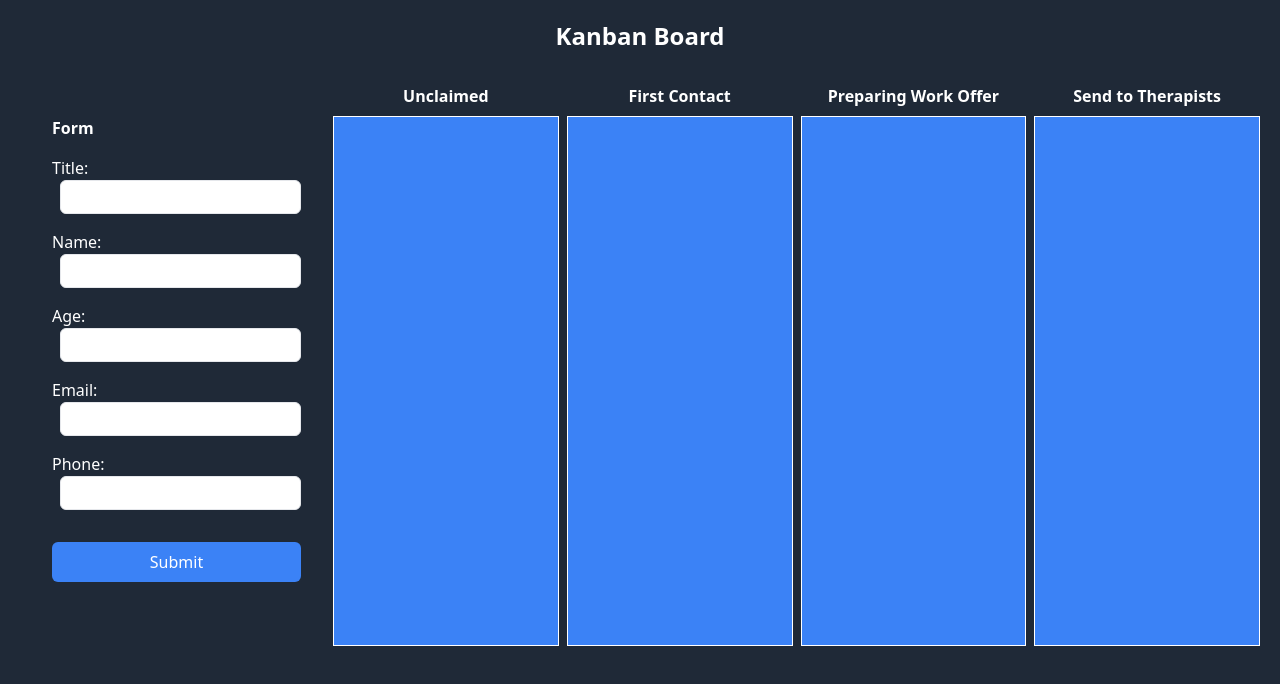
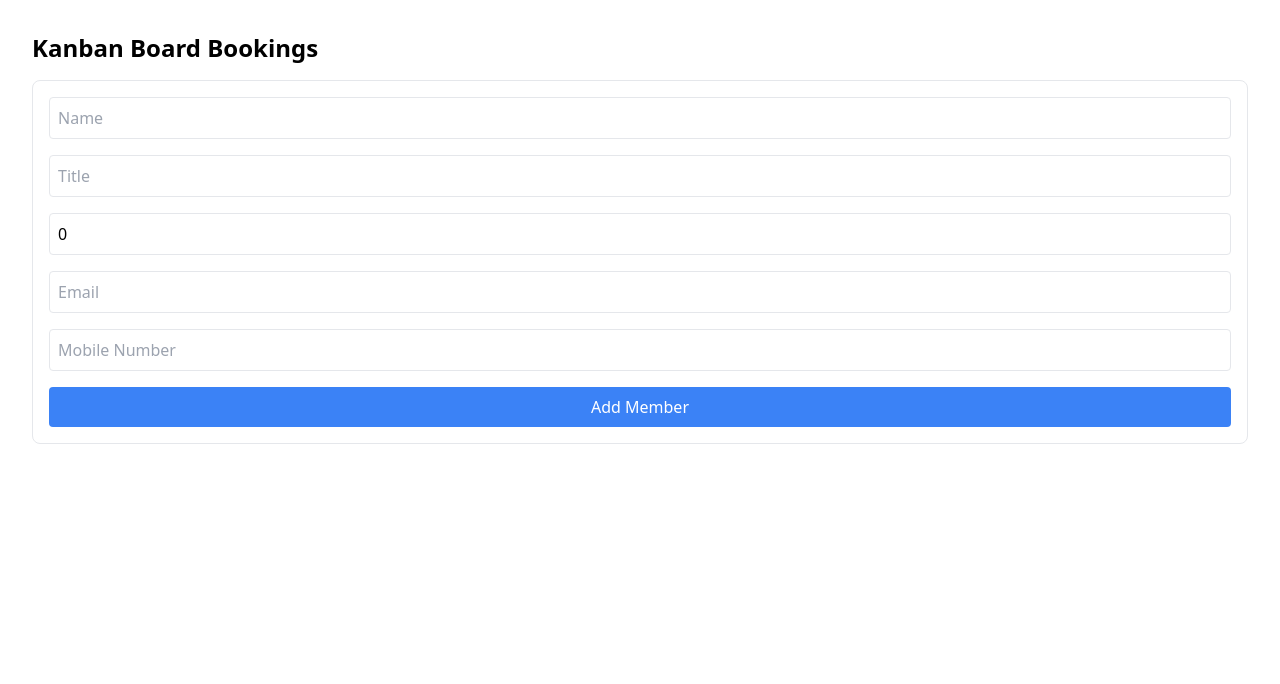
Before and after one commit to kimo12345678/kanban-board, a React (Vite) app in the folder kanban-board/: page / in a window 1280 px wide. Shown: the top 684 px of the page. Built offline with nearby package versions, Linux system fonts and the light colour scheme.

Commit message:
feat: added member form

```diff
--- a/kanban-board/src/App.tsx
+++ b/kanban-board/src/App.tsx
@@ -1,89 +1,32 @@
-function App() {
+// src/App.tsx
+import React, { useState } from 'react';
+import MemberForm from './components/MemberForm';
+
+interface Member {
+  name: string;
+  title: string;
+  age: number;
+  email: string;
+  mobileNumber: string;
+}
+
+const App: React.FC = () => {
+  const [members, setMembers] = useState<Member[]>([]);
+
+  const handleAddMember = (member: Member) => {
+    setMembers([...members, member]);
+  };
+
   return (
-    <div className="bg-gray-800 min-h-screen p-5">
-      <header className="flex flex-col items-center justify-center text-2xl text-white mb-8">
-        <b>Kanban Board</b>
-      </header>
-
-      <div className="flex flex-row text-white">
-        {/* Form Section */}
-        <div className="flex flex-col gap-4 m-8">
-          <b>Form</b>
-          <div>
-            <label htmlFor="title">Title:</label>
-            <input
-              type="text"
-              id="title"
-              name="title"
-              className="ml-2 p-1 border rounded-md"
-            />
-          </div>
-          <div>
-            <label htmlFor="name">Name:</label>
-            <input
-              type="text"
-              id="name"
-              name="name"
-              className="ml-2 p-1 border rounded-md"
-            />
-          </div>
-          <div>
-            <label htmlFor="age">Age:</label>
-            <input
-              type="text"
-              id="age"
-              name="age"
-              className="ml-2 p-1 border rounded-md"
-            />
-          </div>
-          <div>
-            <label htmlFor="email">Email:</label>
-            <input
-              type="text"
-              id="email"
-              name="email"
-              className="ml-2 p-1 border rounded-md"
-            />
-          </div>
-          <div>
-            <label htmlFor="phone">Phone:</label>
-            <input
-              type="text"
-              id="phone"
-              name="phone"
-              className="ml-2 p-1 border rounded-md"
-            />
-          </div>
-
-          <button className="bg-blue-500 text-white p-2 rounded-md mt-4">
-            Submit
-          </button>
-        </div>
-
-        {/* Kanban Board Section */}
-        <div className="flex flex-col w-full text-center">
-          <div className="flex flex-row h-full justify-between gap-2">
-            <div className="flex-1">
-              <b>Unclaimed</b>
-              <div className="bg-blue-500 border border-white h-full mt-2"></div>
-            </div>
-            <div className="flex-1">
-              <b>First Contact</b>
-              <div className="bg-blue-500 border border-white h-full mt-2"></div>
-            </div>
-            <div className="flex-1">
-              <b>Preparing Work Offer</b>
-              <div className="bg-blue-500 border border-white h-full mt-2"></div>
-            </div>
-            <div className="flex-1">
-              <b>Send to Therapists</b>
-              <div className="bg-blue-500 border border-white h-full mt-2"></div>
-            </div>
-          </div>
-        </div>
+    <div className="p-8">
+      <h1 className="text-2xl font-bold mb-4">Kanban Board Bookings</h1>
+      <MemberForm onAddMember={handleAddMember} />
+      {/* Placeholder for Kanban board which will be added next */}
+      <div className="mt-8">
+        {/* Kanban columns will be implemented here */}
       </div>
     </div>
   );
-}
+};
 
 export default App;
--- /dev/null
+++ b/kanban-board/src/components/MemberForm.tsx
@@ -0,0 +1,88 @@
+// src/components/MemberForm.tsx
+import React, { useState } from 'react';
+
+interface MemberFormProps {
+  onAddMember: (member: Member) => void;
+}
+
+interface Member {
+  name: string;
+  title: string;
+  age: number;
+  email: string;
+  mobileNumber: string;
+}
+
+const MemberForm: React.FC<MemberFormProps> = ({ onAddMember }) => {
+  const [formData, setFormData] = useState<Member>({
+    name: '',
+    title: '',
+    age: 0,
+    email: '',
+    mobileNumber: '',
+  });
+
+  const handleChange = (e: React.ChangeEvent<HTMLInputElement>) => {
+    const { name, value } = e.target;
+    setFormData({ ...formData, [name]: value });
+  };
+
+  const handleSubmit = (e: React.FormEvent) => {
+    e.preventDefault();
+    onAddMember(formData);
+    setFormData({ name: '', title: '', age: 0, email: '', mobileNumber: '' });
+  };
+
+  return (
+    <form onSubmit={handleSubmit} className="flex flex-col gap-4 p-4 border rounded-lg">
+      <input
+        type="text"
+        name="name"
+        value={formData.name}
+        onChange={handleChange}
+        placeholder="Name"
+        className="p-2 border rounded"
+        required
+      />
+      <input
+        type="text"
+        name="title"
+        value={formData.title}
+        onChange={handleChange}
+        placeholder="Title"
+        className="p-2 border rounded"
+        required
+      />
+      <input
+        type="number"
+        name="age"
+        value={formData.age}
+        onChange={handleChange}
+        placeholder="Age"
+        className="p-2 border rounded"
+        required
+      />
+      <input
+        type="email"
+        name="email"
+        value={formData.email}
+        onChange={handleChange}
+        placeholder="Email"
+        className="p-2 border rounded"
+        required
+      />
+      <input
+        type="text"
+        name="mobileNumber"
+        value={formData.mobileNumber}
+        onChange={handleChange}
+        placeholder="Mobile Number"
+        className="p-2 border rounded"
+        required
+      />
+      <button type="submit" className="p-2 bg-blue-500 text-white rounded">Add Member</button>
+    </form>
+  );
+};
+
+export default MemberForm;
```
